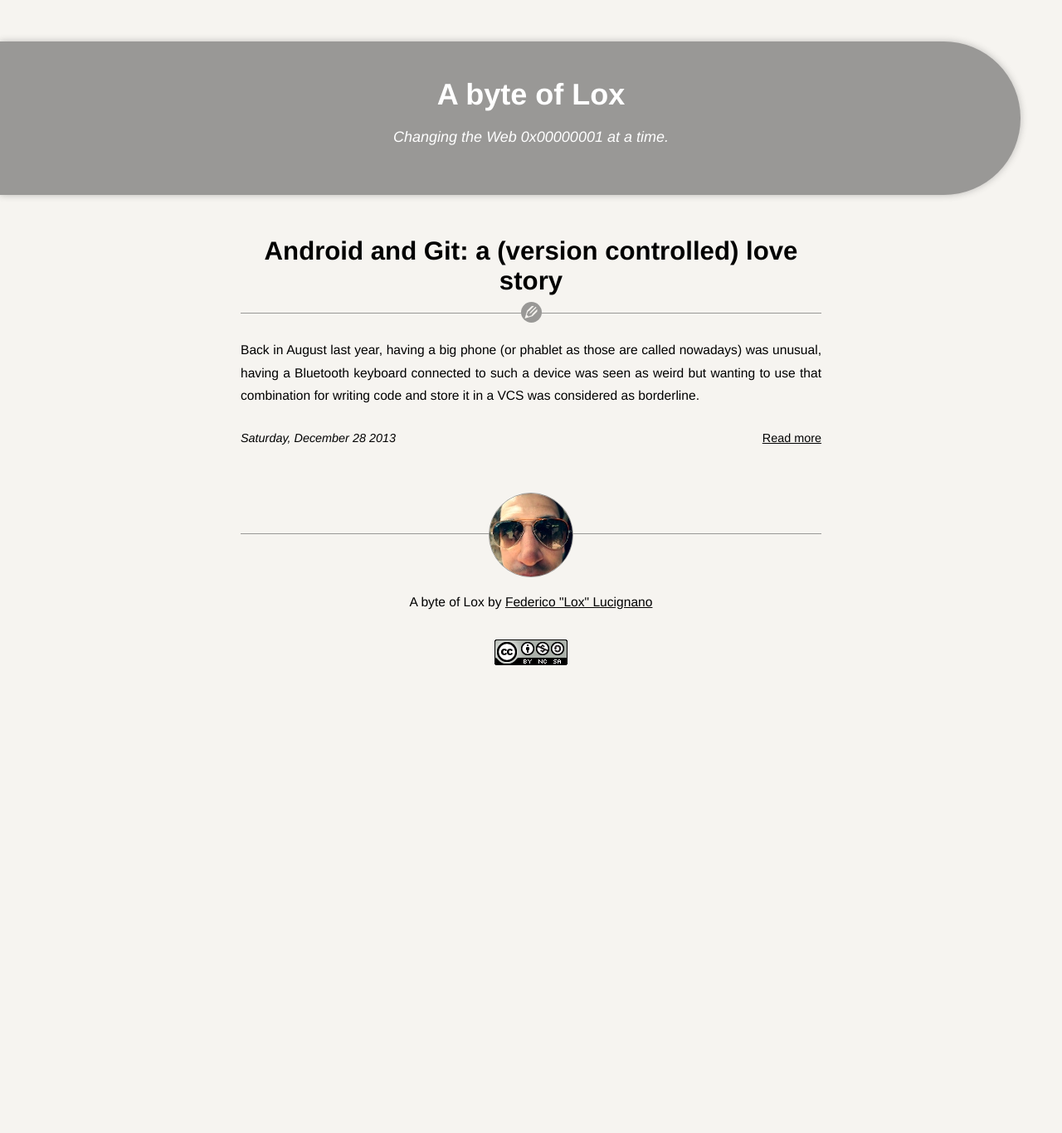
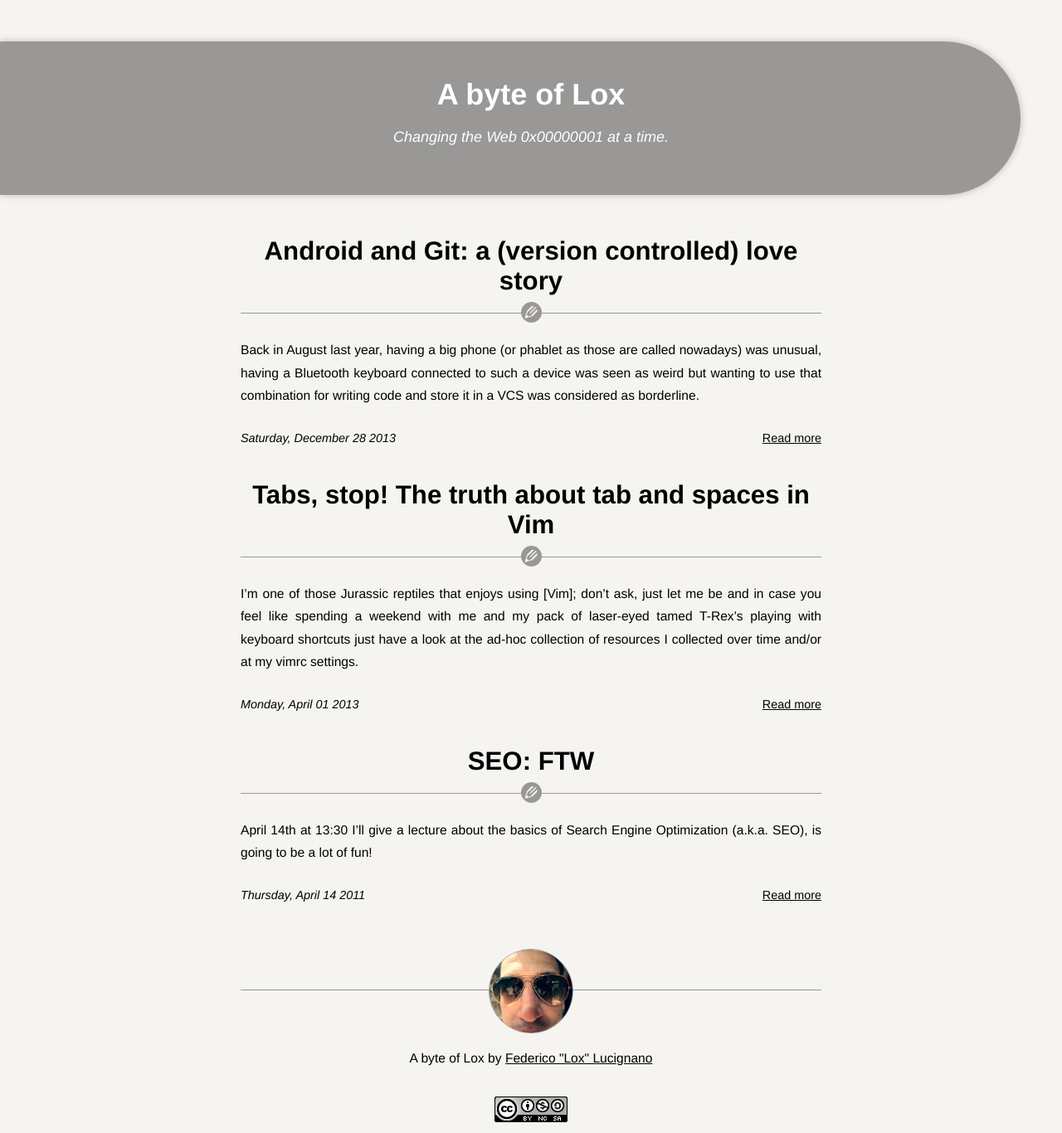
Before and after one commit to federico-lox/federico-lox.github.io, a Jekyll site: the page built from index.html, in a window 1280 px wide. Shown: the whole page at 83% size. Built offline with Jekyll 4.4.1, drawn with Linux system fonts in a browser that asks for light colours; some web fonts are replaced; the list of posts is cut into pages by our own code; before the commit the page ends 900 px from its top, so only the background shows below that; part of the change alters nothing that is shown.

````diff
--- a/_config.yml
+++ b/_config.yml
@@ -15,4 +15,5 @@ author:
 url: "http://federico-lox.github.io"
 cache_buster: 31
 disqus_shortname: "federico-lox"
+feedburner: "federico-lox"
 google_analytics: "UA-42957328-2"
--- a/_includes/views/header.html
+++ b/_includes/views/header.html
@@ -8,7 +8,7 @@
 	<meta name=MobileOptimized content=width>
 	<link rel="shortcut icon" href="{{ site.url }}/favicon.ico" type=image/x-icon>
 	<link rel=icon href="{{ site.url }}/images/animated_favicon.ico" type=image/x-icon>
-	<link rel=alternate type=application/atom+xml title="Blog feed" href="{{ site.url }}/atom.xml">
+	<link rel=alternate type=application/atom+xml title="Blog feed" href="{% if site.feedburner %}http://feeds.feedburner.com/{{ site.feedburner }}{% else %}{{ site.url }}/atom.xml{% endif %}">
 	<link rel=stylesheet type=text/css
 	      href="{{ site.url }}/style.css?cb={{ site.cache_buster }}"
 	      media=screen>
--- /dev/null
+++ b/_posts/2011-04-14-seo-ftw.md
@@ -0,0 +1,33 @@
+---
+title: "SEO: FTW"
+layout: post
+type: text
+category: development
+published: true
+comments: true
+---
+April 14th at 13:30 I'll give a lecture about the basics of
+_Search Engine Optimization_ (a.k.a. _SEO_), is going to be a lot of fun!
+
+The event is sponsored by [Wikia] and will be hosted by
+[Poznan University of Technology], if you won't be able to join you can still go
+through the the [slides deck].
+
+**DISCLAIMER**: those slides are meant to be accompanied by a voice commentary
+that describes and explains in detail each concept/idea/picture/joke, soon I'll
+release a "standalone" set of slides with the speaker's notes at
+[robimy.wikia.com] later on.
+
+**Update 14th Apr 2011**: The lecture went pretty smooth, people didn't fall
+asleep (thanks to a good dose of jokes), got some good ratings/comments and some
+tips to improve the slides; I'm actually planning to do it once again, different
+target next time.
+
+**Update 18th Apr 2011**: I've reworked the [slides deck], they now come also with a
+full transcript.
+
+
+[poznan university of technology]: http://www.put.poznan.pl
+[robimy.wikia.com]: http://robimy.wikia.com
+[slides deck]: https://drive.google.com/file/d/0Bx_tVzELmcJNUmtydjN4cS1Sckk/edit?usp=sharing
+[wikia]: http://www.wikia.com
--- /dev/null
+++ b/_posts/2013-4-1-tabs-stop-the-truth-about-vim-tab-spaces.md
@@ -0,0 +1,96 @@
+---
+title: "Tabs, stop! The truth about tab and spaces in Vim"
+layout: post
+type: text
+category: development
+published: true
+comments: true
+---
+I'm one of those Jurassic reptiles that enjoys using [Vim]; don't ask, just let
+me be and in case you feel like spending a weekend with me and my pack of
+laser-eyed tamed T-Rex's playing with keyboard shortcuts just have a look at
+the [ad-hoc collection of resources](vim-resources) I collected over time and/or
+at my [vimrc settings].
+
+Now Vim, being a neat piece of software developed by smart people, has no less
+than **4 settings related to code indentation** with pretty similar names just
+to make things easier; so far I managed surviving by teaching to the aforementioned
+T-Rex collective to leave comments in my vimrc to remind me why each of those 4
+settings in being used, until I realized moving that arcane knowledge to a more
+reliable destination was a better idea, hence this post.
+
+Bear with me if you want to learn everything about the magic world of
+indentation in Vim!
+
+We'll walk through each setting connected to indentation in detail to understand
+what each does and how it works together with his siblings.
+
+
+tabstop
+-------
+
+This setting tells Vim
+**how many columns a tab should be made up of in the editor view**, it takes
+care only of **how tabs will be rendered** and has no effect on the actual text.
+
+
+expandtab and noexpandtab
+-------------------------
+
+Enabling this option via the `set` command will
+**insert the appropriate number of spaces when in insert mode**.
+
+
+shiftwidth
+----------
+
+Set a value for this option to control
+**how many columns text will be indented when using indent operations**
+(such as `<<` or `>>`) in _normal_ or _visual mode_; this also covers automatic
+_C-style_ indentation.
+
+
+softtabstop
+-----------
+
+This option results in different behaviours depending on its own value and the
+one set for `tabstop` and the status of the `expandtab` toggle:
+
+- `softtabstop` < `tabstop`, `noexpandtab` - This will result in a combination
+  of tabs and spaces to make up the total spacing
+- `softtabstop` == `tabstop`, `noexpandtab` - This will always force the use of
+  tabs
+- `expandtab` - The value of `softtabstop` will be ignored and spaces will be
+  forced
+
+
+Examples
+--------
+
+So here's an example of how to use all of the above in your _vimrc_ file or in
+_ftplugin_ resources:
+
+```vimscript
+" Example of typical indentation for Python code, i.e. 4 spaces
+set expandtab
+set tabstop=4
+set shiftwidth=4
+```
+
+You can also set those values on depending on the file type directly in _vimrc_:
+
+```vimscript
+autocmd FileType ruby setlocal expandtab tabstop=2 shiftwidth=2 softtabstop=2
+```
+
+If you're insane enough to feel like learning even more about indentation in
+Vim, I'd suggest going through the [reference material] put together by Ted
+Logan.
+
+Happy indenting!
+
+
+[reference material]: http://tedlogan.com/techblog3.html
+[vim]: http://www.vim.org
+[vim-resources]: https://springpad.com/#!/federico.lox/explore/learningvim/blocks
+[vimrc settings]: https://github.com/federico-lox/dotfiles/blob/master/vimrc
````
